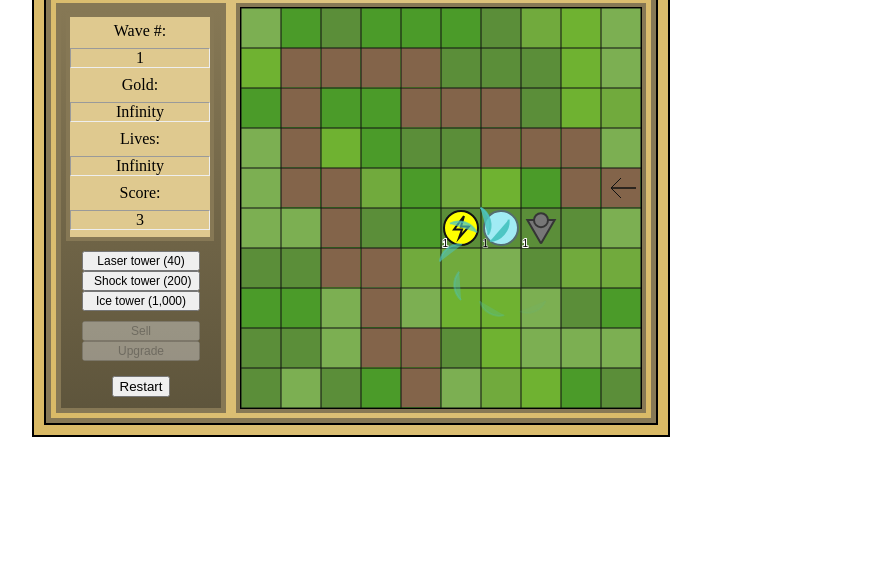
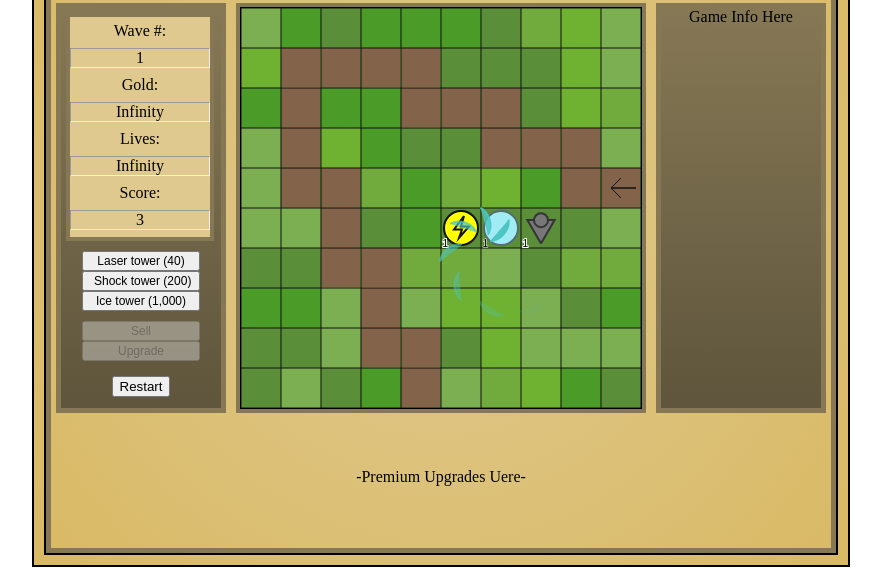
Before and after one commit to justinbyers/COSC412Game, a plain HTML site: page index.html in a window 1280 px wide. Shown: the part 221-800 px from the top of the page, without its empty margins (308-1189 px from the left). Drawn offline with Linux system fonts and the light colour scheme.

Commit message:
Visual placeholders (scope presentation)

```diff
--- a/css.css
+++ b/css.css
@@ -1,5 +1,5 @@
 #wrapper {
-    width: 600px;
+    width: 760px;
     height: 600px;
     position: absolute;
     left: 50%;
@@ -13,7 +13,7 @@
     background: radial-gradient(circle, rgba(223, 201, 143, 1) 0%, rgba(217, 185, 100, 1) 100%);
     border: 2px solid;
     padding: 10px 10px 10px 10px;
-    width: 614px;
+    width: 794px;
 }
 
 #rowBox {
@@ -42,7 +42,7 @@
     border: 5px solid #867855;
     border-top: 0px;
     width: auto;
-    height: 20px;
+    height: 150px;
     margin: 0px 0px 0px 0px;
 }
 
@@ -68,8 +68,13 @@
 
 #rightCol {
     float: left;
-    height: 402px;
-    width: auto;
+    height: 400px;
+    width: 160px;
+    text-align: center;
+    margin: 5px 5px 5px 5px;
+    border: 5px solid #867855;
+    background: rgb(134, 120, 85);
+    background: linear-gradient(180deg, rgba(134, 120, 85, 1) 0%, rgba(94, 85, 60, 1) 100%);
 }
 
 #infoBox {
--- a/index.html
+++ b/index.html
@@ -73,13 +73,13 @@
                 </div>
 
                 <div id="rightCol">
-
+                    <div class="phText">Game Info Here</div>
                 </div>
 
 
             </div>
             <div id="bottomRow">
-
+                <div style="text-align: center; padding: 70px; ">-Premium Upgrades Uere-</div>
             </div>
 
             <div id="testButtons" style="display: none">
```
